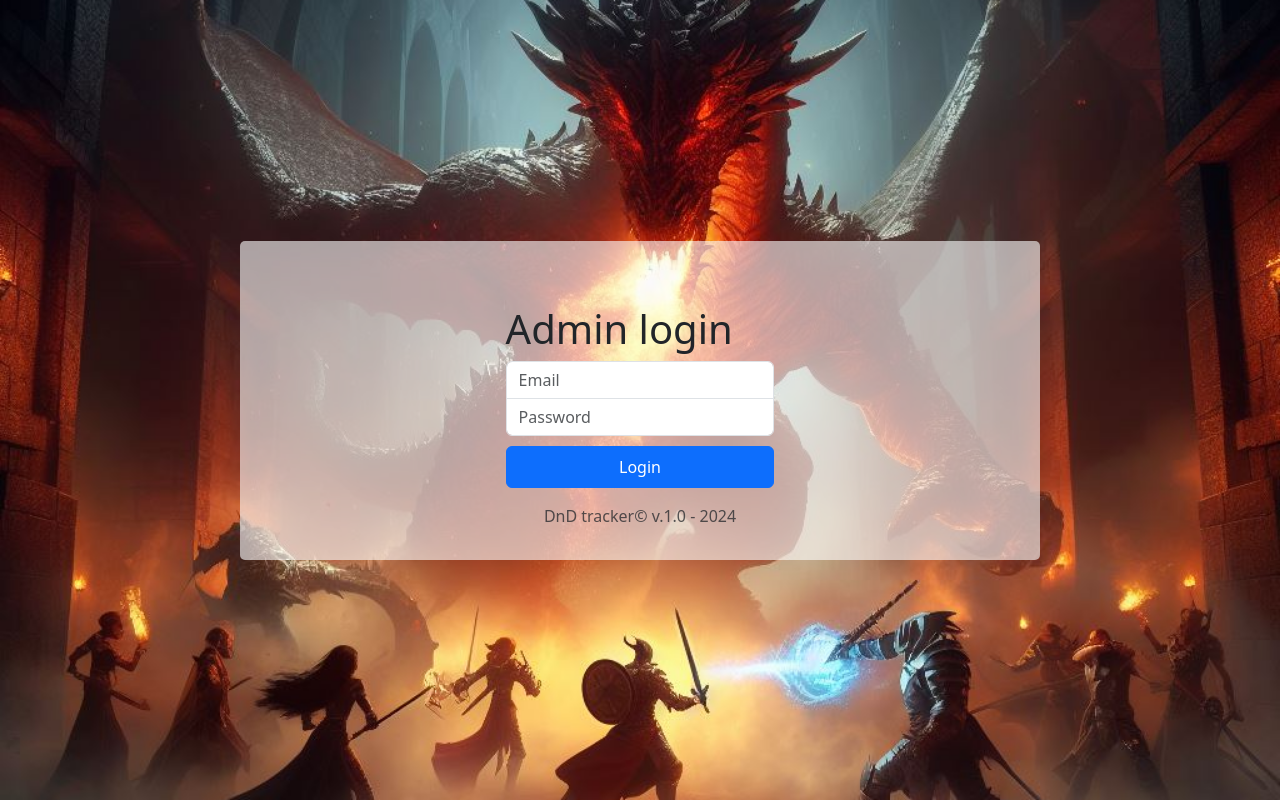
After one commit to DenSan83/dnd-tracker, a PHP site: page /app/Views/Templates/admin_tpl.php in a window 1280 px wide. The commit adds this page. Run offline with PHP 8.4, Linux system fonts and the light colour scheme; some libraries are stand-ins or nearby versions.

Commit message:
ADD admin login

```diff
--- a/app/Controllers/Controller.php
+++ b/app/Controllers/Controller.php
@@ -29,7 +29,7 @@ class Controller
 
     public function error404()
     {
-        $this->view->load('error404', []);
+        $this->view->load('error404');
     }
 
 }
--- a/app/Router.php
+++ b/app/Router.php
@@ -13,6 +13,7 @@ class Router
         '' => 'HomeController::home',
         'login' => 'CharacterController::login',
         'logout' => 'CharacterController::logout',
+        'admin' => 'AdminController::adminLogin',
         '404' => 'Controller::error404',
     ];
     private $publicRoutes = ['', 'logout', 'admin'];
@@ -62,7 +63,6 @@ class Router
         define('HOST', $_ENV['HOST']);
         $confModel = new ConfModel();
         define('CONF', $confModel->getConf());
-
     }
 
 }
--- /dev/null
+++ b/app/Views/Templates/admin_tpl.php
@@ -0,0 +1,81 @@
+<?php
+if (isset($_SESSION['return'])) {
+    $return = $_SESSION['return'];
+    unset($_SESSION['return']);
+}
+?>
+<!doctype html>
+<html lang="en">
+<head>
+    <meta charset="UTF-8">
+    <meta name="viewport"
+          content="width=device-width, user-scalable=no, initial-scale=1.0, maximum-scale=1.0, minimum-scale=1.0">
+    <title>DnD Tracker - Admin login</title>
+
+    <link href="https://cdn.jsdelivr.net/npm/bootstrap@5.3.0/dist/css/bootstrap.min.css" rel="stylesheet" integrity="sha384-9ndCyUaIbzAi2FUVXJi0CjmCapSmO7SnpJef0486qhLnuZ2cdeRhO02iuK6FUUVM" crossorigin="anonymous">
+</head>
+<body class="d-flex align-items-center py-4">
+<style>
+    html, body {
+        height: 100%;
+        background: url("./public/images/entrance-dragon.jpg") no-repeat center / cover;
+    }
+
+    .form-signin {
+        max-width: 800px;
+        padding: 1rem;
+
+        @media screen and (max-width: 800px)  {
+            max-width: 100vw;
+        }
+    }
+
+    .holder {
+        width: 35%;
+        min-width: 200px;
+    }
+
+    .form-signin {
+        z-index: 2;
+
+        & input[type="email"] {
+            margin-bottom: -1px;
+            border-radius: 0.375rem 0.375rem 0 0!important;
+        }
+
+        & input[type="password"] {
+            margin-bottom: 10px;
+            margin-left: 0!important;
+            border-radius: 0 0 0.375rem 0.375rem!important;
+        }
+    }
+
+    .invalid-feedback {
+        border-radius: 4px;
+    }
+
+    main {
+        background-color: #ffffff99;
+        border-radius: 5px;
+    }
+</style>
+<main class="form-signin w-100 m-auto">
+    <div class="holder align-items-center d-flex justify-content-center h-100 mt-5 mx-auto">
+        <form method="post" action="<?= HOST ?>/admin">
+            <h1>Admin login</h1>
+            <div class="input-group has-validation d-flex felx-column">
+                <input type="email" name="admin[email]" class="form-control w-100" placeholder="Email">
+                <input type="password" name="admin[password]" class="form-control w-100" placeholder="Password">
+                <?php if (!empty($return['error'])) { ?>
+                    <div class="invalid-feedback bg-opacity-75 mb-2 mt-0 text-bg-danger d-block text-center"><?= $return['error'] ?></div>
+                <?php } ?>
+            </div>
+
+            <button class="btn btn-primary w-100 py-2" type="submit">Login</button>
+            <p class="mt-md-3 mb-3 text-body-secondary text-center">DnD tracker© v.1.0 - 2024</p>
+        </form>
+    </div>
+</main>
+
+</body>
+</html>
--- a/app/Views/View.php
+++ b/app/Views/View.php
@@ -6,7 +6,7 @@ use http\Exception;
 
 class View
 {
-    public function load(string $template, array $data): void
+    public function load(string $template, array $data = []): void
     {
         $tpl = 'app/Views/Templates/'.$template.'_tpl.php';
         if (!file_exists($tpl)) {
```
Also changed, not shown: app/Controllers/AdminController.php (added, +35 -0 lines), app/Models/AdminModel.php (added, +20 -0 lines).
